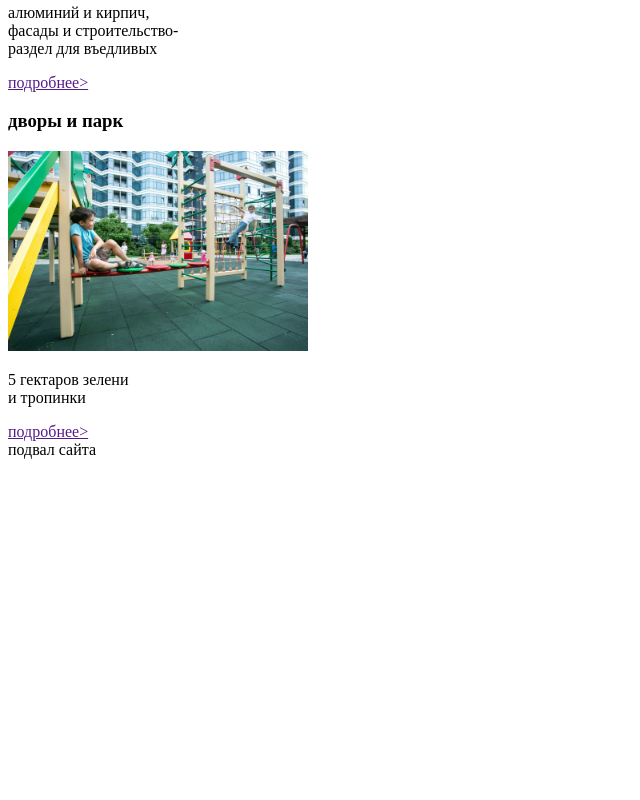
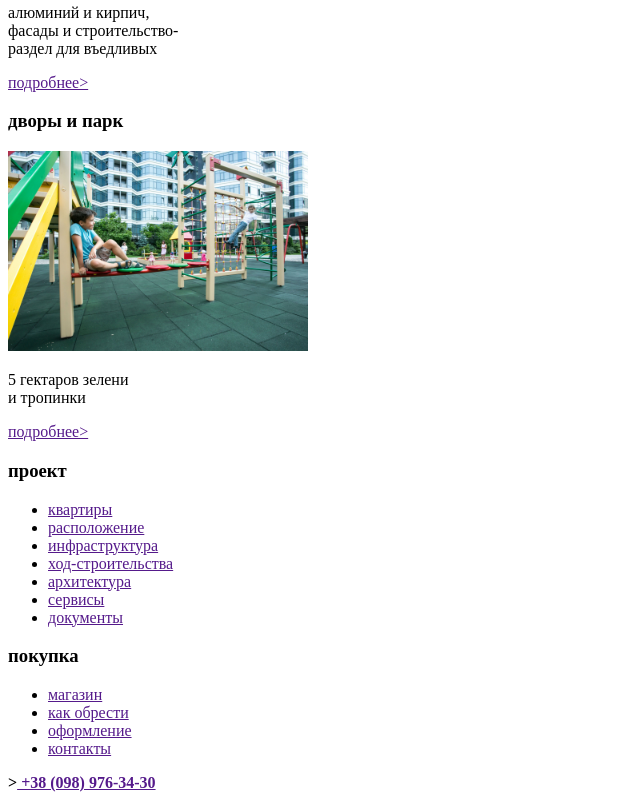
Before and after one commit to NazarSh1/Project1, a plain HTML site: page index.html in a window 1280 px wide. Shown: the part 1259-2059 px from the top of the page, without its empty margins (0-640 px from the left). Before the commit the page ends 1726 px from the top, so only its background shows below. Drawn offline with Linux system fonts and the light colour scheme.

Commit message:
add list

```diff
--- a/index.html
+++ b/index.html
@@ -1,7 +1,7 @@
 <!DOCTYPE html>
 
 <head>
-    <title>Квартиры онлайн</title>
+    <title>Интернет-магазин квартир:все онлайн, кроме доставки</title>
 </head>
 <body>
 <header>
@@ -50,5 +50,28 @@
 </section>
 </body>
 
-<footer>подвал сайта</footer>
+<footer>
+<nav>
+        <h3>проект</h3>
+        <ul>
+          <li><a href="">квартиры</a></li>
+          <li><a href="">расположение</a></li>
+          <li><a href="">инфраструктура</a></li>
+          <li><a href="">ход-строительства</a></li>
+          <li><a href="">архитектура</a></li>
+          <li><a href="">сервисы</a></li>
+          <li><a href="">документы</a></li>
+         </ul>
+
+         <h3>покупка</h3>
+        <ul>
+          <li><a href="">магазин</a></li>
+          <li><a href="">как обрести</a></li>
+          <li><a href="">оформление</a></li>
+          <li><a href="">контакты</a></li>
+        </ul>
+    </nav>
+</footer>
+<b>><a href=""> +38 (098) 976-34-30</a></b>
+
 </html>
```
